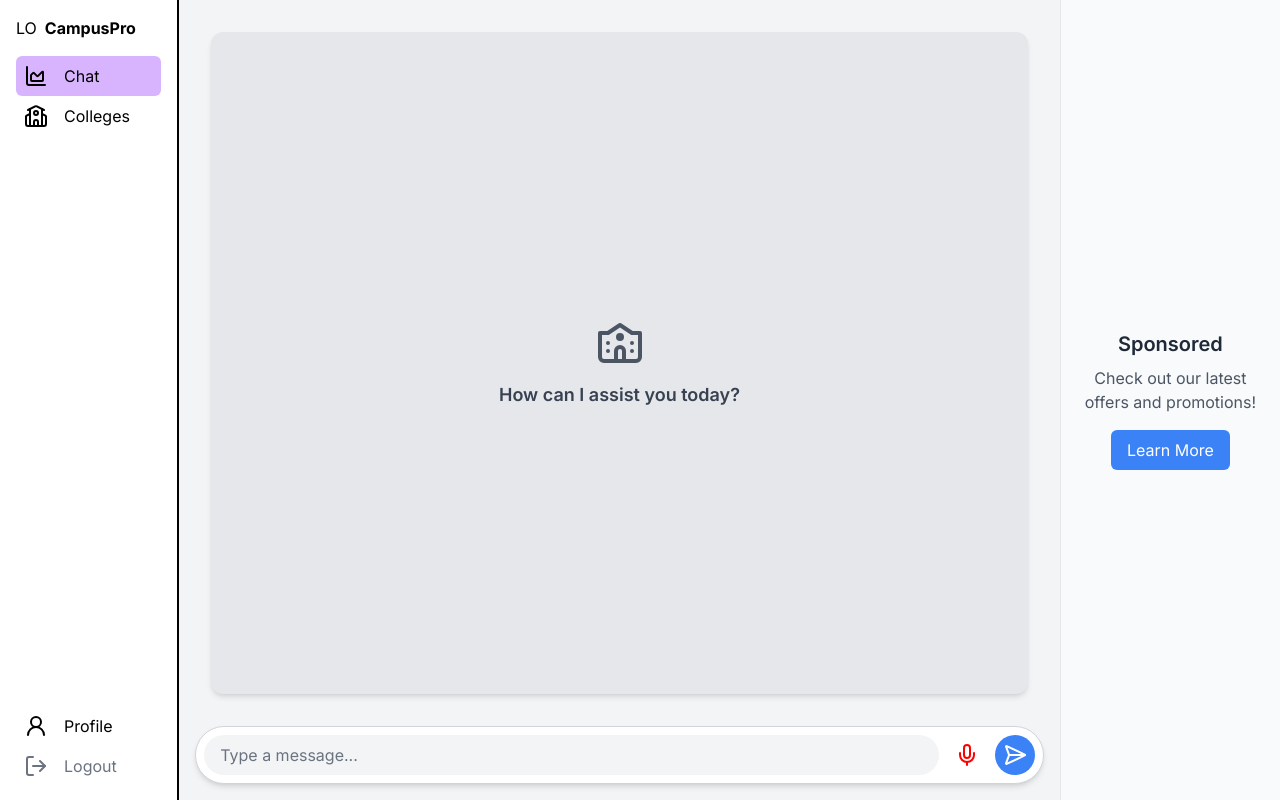
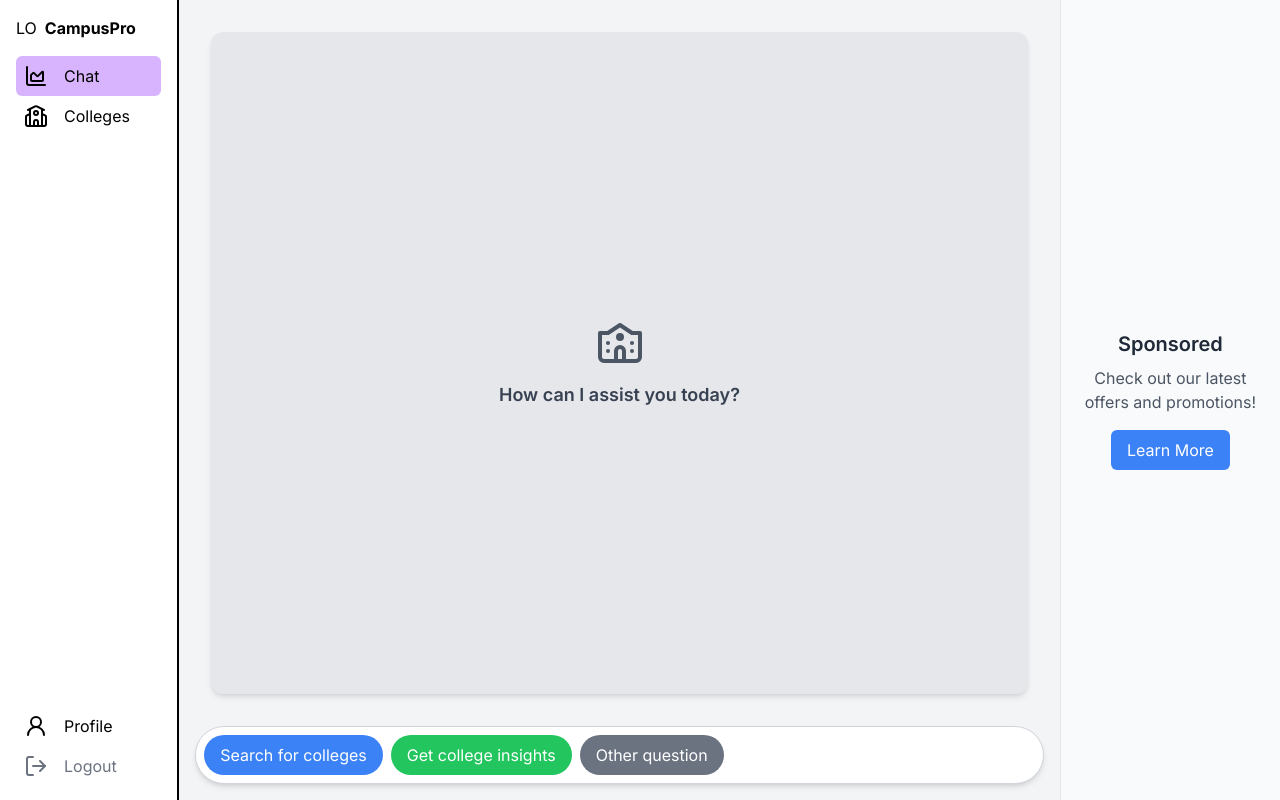
Before and after one commit to NilanchalaPanda/campusPro, a Next.js app: page /chat in a window 1280 px wide. Built offline with nearby package versions, Linux system fonts and the light colour scheme.

Commit message:
Added User options

```diff
--- a/app/components/ChatSectionComponent.jsx
+++ b/app/components/ChatSectionComponent.jsx
@@ -6,18 +6,42 @@ import { useState } from 'react'
 function ChatSectionComponent() {
   const [messages, setMessages] = useState([])
   const [inputText, setInputText] = useState('')
-  const [responseType, setResponseType] = useState('text')
+  const [selectedOptions, setSelectedOptions] = useState({})
+  const [step, setStep] = useState(0) // Track the current step
 
   const handleSendMessage = () => {
     if (inputText.trim()) {
-      setMessages([...messages, { type: responseType, content: inputText }])
+      setMessages([...messages, { type: 'text', content: inputText }])
       setInputText('')
-      // Add your logic to send the message to the chatbot or API here.
     }
   }
 
+  const handleOptionSelect = (option) => {
+    const newMessage = { type: 'option', content: option }
+    setMessages([...messages, newMessage])
+
+    if (option === 'Search for colleges') {
+      setStep(1)
+    } else if (option === 'Get college insights') {
+      setStep(4)
+    } else if (option === 'Other question') {
+      setStep(99) // Skip to free text input
+    }
+  }
+
+  const handleNextStep = (key, value) => {
+    setSelectedOptions({ ...selectedOptions, [key]: value })
+    setMessages([...messages, { type: 'text', content: value }])
+
+    if (step === 1) setStep(2) // Move to the next option after location
+    if (step === 2 && key === 'Budget') setStep(21) // Show budget options
+    if (step === 2 && key === 'Type') setStep(22) // Show college type options
+    if (step === 21 || step === 22) setStep(99) // End after selection
+    if (step === 4) setStep(99) // End after getting college insights
+  }
+
   const handleVoiceInput = () => {
-    // Handle voice input logic here, using Web Speech API or a third-party service.
+    // Handle voice input logic here
   }
 
   return (
@@ -66,25 +90,127 @@ function ChatSectionComponent() {
       </div>
 
       <div className='mt-4 flex items-center space-x-2 bg-white border border-gray-300 rounded-full shadow-md p-2'>
+        {step === 0 && (
+          <div className='flex space-x-2'>
+            <button
+              onClick={() => handleOptionSelect('Search for colleges')}
+              className='bg-blue-500 text-white px-4 py-2 rounded-full'
+            >
+              Search for colleges
+            </button>
+            <button
+              onClick={() => handleOptionSelect('Get college insights')}
+              className='bg-green-500 text-white px-4 py-2 rounded-full'
+            >
+              Get college insights
+            </button>
+            <button
+              onClick={() => handleOptionSelect('Other question')}
+              className='bg-gray-500 text-white px-4 py-2 rounded-full'
+            >
+              Other question
+            </button>
+          </div>
+        )}
+
+        {step === 1 && (
+          <div className='flex space-x-2'>
+            <button
+              onClick={() => handleNextStep('Location', 'Location')}
+              className='bg-blue-500 text-white px-4 py-2 rounded-full'
+            >
+              Location
+            </button>
+            <button
+              onClick={() => handleNextStep('Program', 'Program of Interest')}
+              className='bg-green-500 text-white px-4 py-2 rounded-full'
+            >
+              Major / Program of Interest
+            </button>
+            <button
+              onClick={() => handleNextStep('Budget', 'Budget')}
+              className='bg-yellow-500 text-white px-4 py-2 rounded-full'
+            >
+              Tuition Budget
+            </button>
+            <button
+              onClick={() => handleNextStep('Type', 'Type of College')}
+              className='bg-red-500 text-white px-4 py-2 rounded-full'
+            >
+              Type of College
+            </button>
+          </div>
+        )}
+
+        {step === 21 && (
+          <div className='flex space-x-2'>
+            <button
+              onClick={() => handleNextStep('Budget', '₹0 - ₹2 Lakhs')}
+              className='bg-yellow-500 text-white px-4 py-2 rounded-full'
+            >
+              ₹0 - ₹2 Lakhs
+            </button>
+            <button
+              onClick={() => handleNextStep('Budget', '₹2 Lakhs - ₹5 Lakhs')}
+              className='bg-yellow-600 text-white px-4 py-2 rounded-full'
+            >
+              ₹2 Lakhs - ₹5 Lakhs
+            </button>
+            <button
+              onClick={() => handleNextStep('Budget', '₹5 Lakhs - ₹10 Lakhs')}
+              className='bg-yellow-700 text-white px-4 py-2 rounded-full'
+            >
+              ₹5 Lakhs - ₹10 Lakhs
+            </button>
+            <button
+              onClick={() => handleNextStep('Budget', '₹10 Lakhs +')}
+              className='bg-yellow-800 text-white px-4 py-2 rounded-full'
+            >
+              ₹10 Lakhs +
+            </button>
+          </div>
+        )}
+
+        {step === 22 && (
+          <div className='flex space-x-2'>
+            <button
+              onClick={() => handleNextStep('Type', 'Government')}
+              className='bg-blue-500 text-white px-4 py-2 rounded-full'
+            >
+              Government
+            </button>
+            <button
+              onClick={() => handleNextStep('Type', 'Private')}
+              className='bg-red-500 text-white px-4 py-2 rounded-full'
+            >
+              Private
+            </button>
+          </div>
+        )}
+
+        {(step === 2 || step === 3 || step === 4 || step === 99) && (
+          <>
             <input
               type='text'
               value={inputText}
               onChange={(e) => setInputText(e.target.value)}
               className='flex-grow border-none bg-gray-100 px-4 py-2 text-gray-900 placeholder-gray-500 rounded-full focus:outline-none focus:ring-2 focus:ring-blue-500'
-          placeholder='Type a message...'
+              placeholder={
+                step === 2
+                  ? 'Enter location...'
+                  : step === 3
+                  ? 'Enter tuition budget...'
+                  : 'Enter college name...'
+              }
             />
-        <button
-          onClick={handleVoiceInput}
-          className='flex-shrink-0 p-2 rounded-full hover:bg-gray-200 focus:outline-none focus:ring-2 focus:ring-blue-500'
-        >
-          <MicIcon color='red' size={24} />
-        </button>
             <button
               onClick={handleSendMessage}
               className='flex-shrink-0 p-2 rounded-full bg-blue-500 hover:bg-blue-600 focus:outline-none focus:ring-2 focus:ring-blue-500'
             >
               <SendHorizontalIcon color='white' size={24} />
             </button>
+          </>
+        )}
       </div>
     </div>
   )
```
Lines whose indentation alone changed are shown as unchanged.
